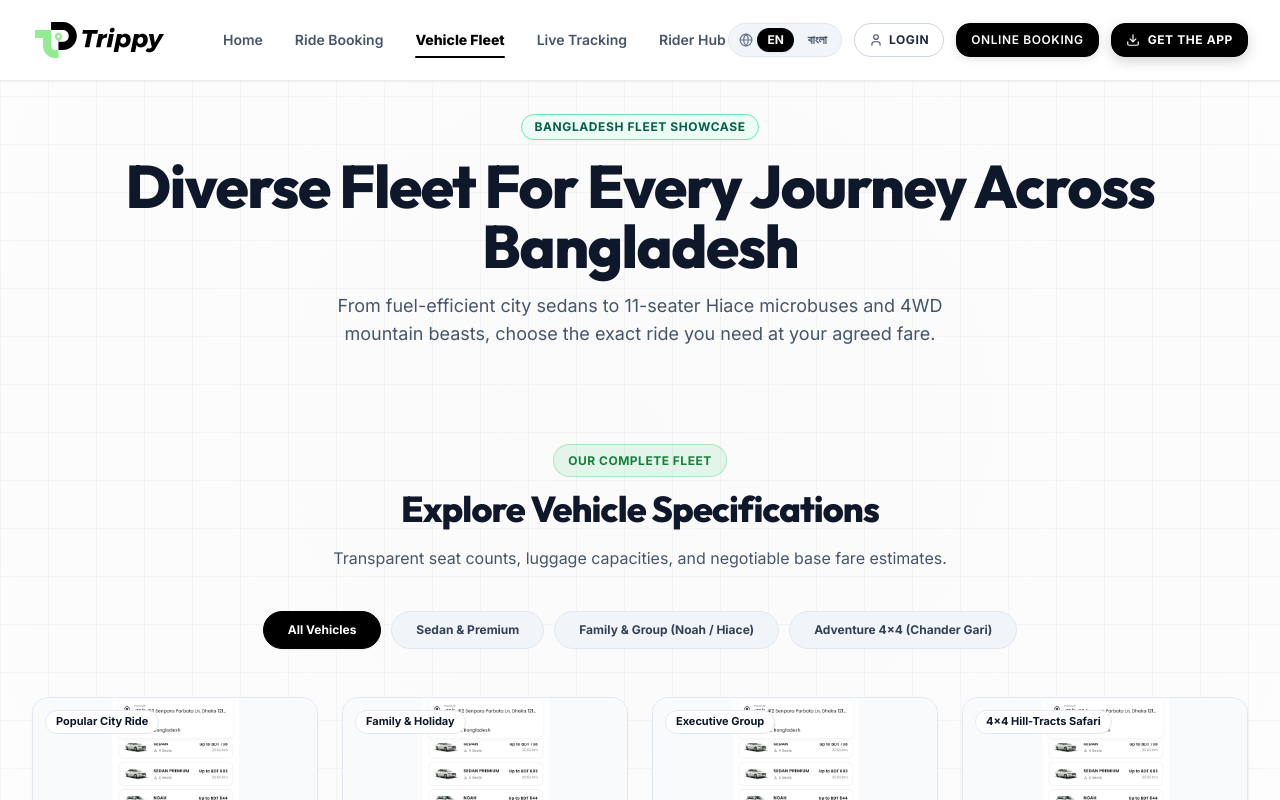
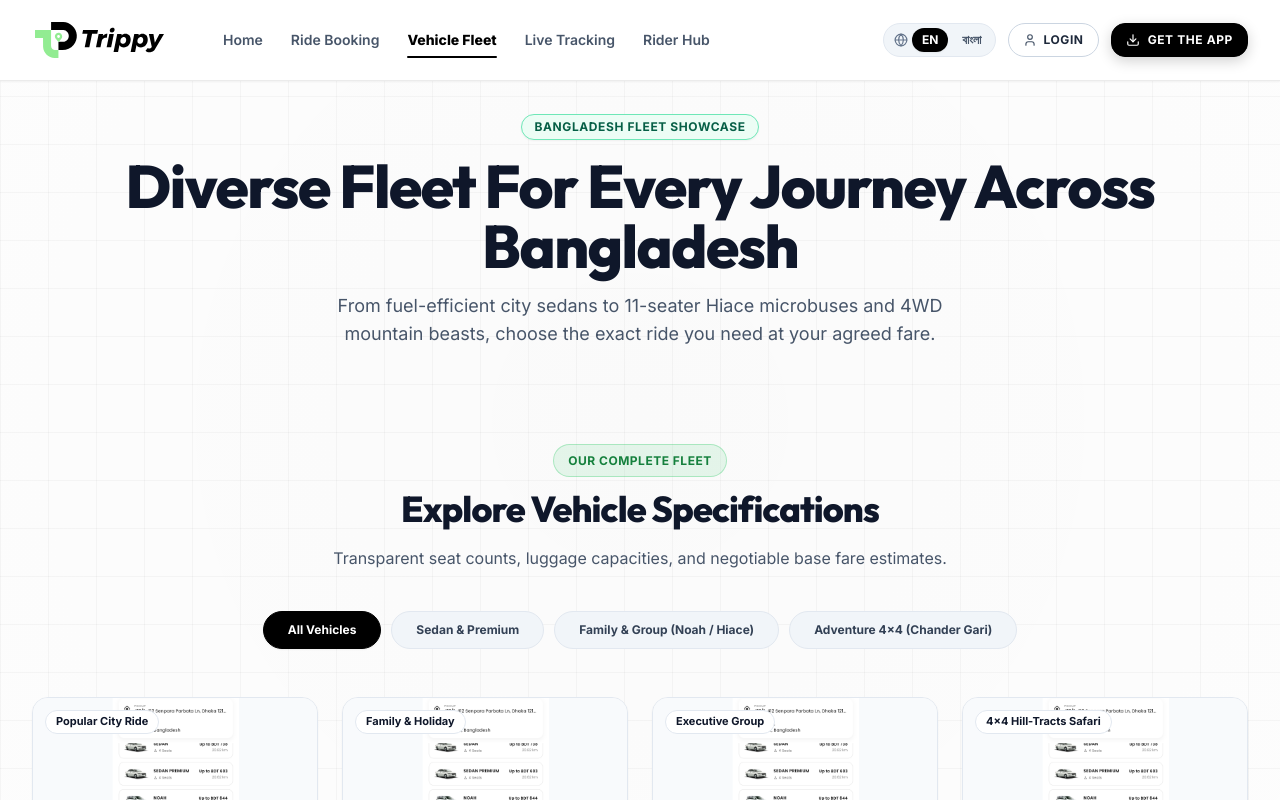
Before and after one commit to miarasel23/trippy-website, a Next.js app: page /fleet in a window 1280 px wide. Shown: the top 800 px of the page. Built offline with nearby package versions, Linux system fonts and the light colour scheme.

Commit message:
show full name on profile tab without customer word and add spacing after Rider Hub

```diff
--- a/src/components/layout/Header.tsx
+++ b/src/components/layout/Header.tsx
@@ -60,7 +60,7 @@ export const Header: React.FC = () => {
             </Link>
 
             {/* Desktop Navigation */}
-            <nav className="hidden md:flex items-center gap-6 lg:gap-7 xl:gap-8">
+            <nav className="hidden md:flex items-center gap-5 lg:gap-6 xl:gap-7 mr-2 lg:mr-6">
               {navLinks.map((link) => {
                 const isActive = pathname === link.href;
                 return (
@@ -81,8 +81,8 @@ export const Header: React.FC = () => {
             </nav>
           </div>
 
-          {/* Action CTAs, Language Switcher & Authentication */}
-          <div className="hidden lg:flex items-center gap-2.5 xl:gap-3 flex-shrink-0">
+          {/* Right: Action CTAs, Language Switcher & Authentication */}
+          <div className="hidden lg:flex items-center gap-2.5 xl:gap-3 flex-shrink-0 ml-auto pl-6 lg:pl-10">
             {/* Language Switcher Pill */}
             <div className="flex items-center bg-slate-100 border border-slate-200 rounded-xl p-1 gap-1 text-xs">
               <Globe className="w-3.5 h-3.5 ml-1.5 text-slate-500" />
@@ -125,22 +125,16 @@ export const Header: React.FC = () => {
                 <button
                   type="button"
                   onClick={() => setIsUserMenuOpen(!isUserMenuOpen)}
-                  className="flex items-center gap-2 p-1.5 pr-3 rounded-xl border border-slate-200 hover:border-slate-300 bg-slate-50 hover:bg-slate-100 transition-all text-left shadow-xs whitespace-nowrap"
+                  className="flex items-center gap-2 px-2.5 py-1.5 rounded-xl border border-slate-200 hover:border-slate-300 bg-slate-50 hover:bg-slate-100 transition-all text-left shadow-xs whitespace-nowrap"
                   aria-expanded={isUserMenuOpen}
                 >
                   <div className="w-7 h-7 rounded-lg bg-black text-white text-xs font-bold flex items-center justify-center font-heading flex-shrink-0">
                     {user?.full_name ? user.full_name.charAt(0).toUpperCase() : 'U'}
                   </div>
-                  <div className="text-left">
-                    <span className="text-xs font-bold text-slate-900 block truncate max-w-[90px] leading-tight">
-                      {user?.full_name?.split(' ')[0] || 'User'}
-                    </span>
-                    <span className="text-[10px] text-emerald-700 font-semibold flex items-center gap-1 leading-none">
-                      <span className="w-1.5 h-1.5 rounded-full bg-emerald-500 animate-pulse" />
-                      {user?.role?.name || t.auth.customerRole}
-                    </span>
-                  </div>
-                  <ChevronDown className="w-3 h-3 text-slate-500 ml-0.5" />
+                  <span className="text-xs font-bold text-slate-900 max-w-[150px] truncate">
+                    {user?.full_name || 'User'}
+                  </span>
+                  <ChevronDown className="w-3.5 h-3.5 text-slate-500 ml-0.5 flex-shrink-0" />
                 </button>
 
                 {/* User Dropdown Menu */}
@@ -171,12 +165,6 @@ export const Header: React.FC = () => {
               </div>
             )}
 
-            <Link
-              href="/booking"
-              className="btn btn-secondary px-3.5 py-2 text-xs font-semibold uppercase tracking-wider rounded-xl hover:bg-slate-900 whitespace-nowrap hidden xl:inline-flex"
-            >
-              {t.common.onlineBooking}
-            </Link>
             <Link
               href="/app"
               className="btn btn-primary px-3.5 py-2 text-xs font-bold uppercase tracking-wider rounded-xl flex items-center gap-1.5 whitespace-nowrap"
```
